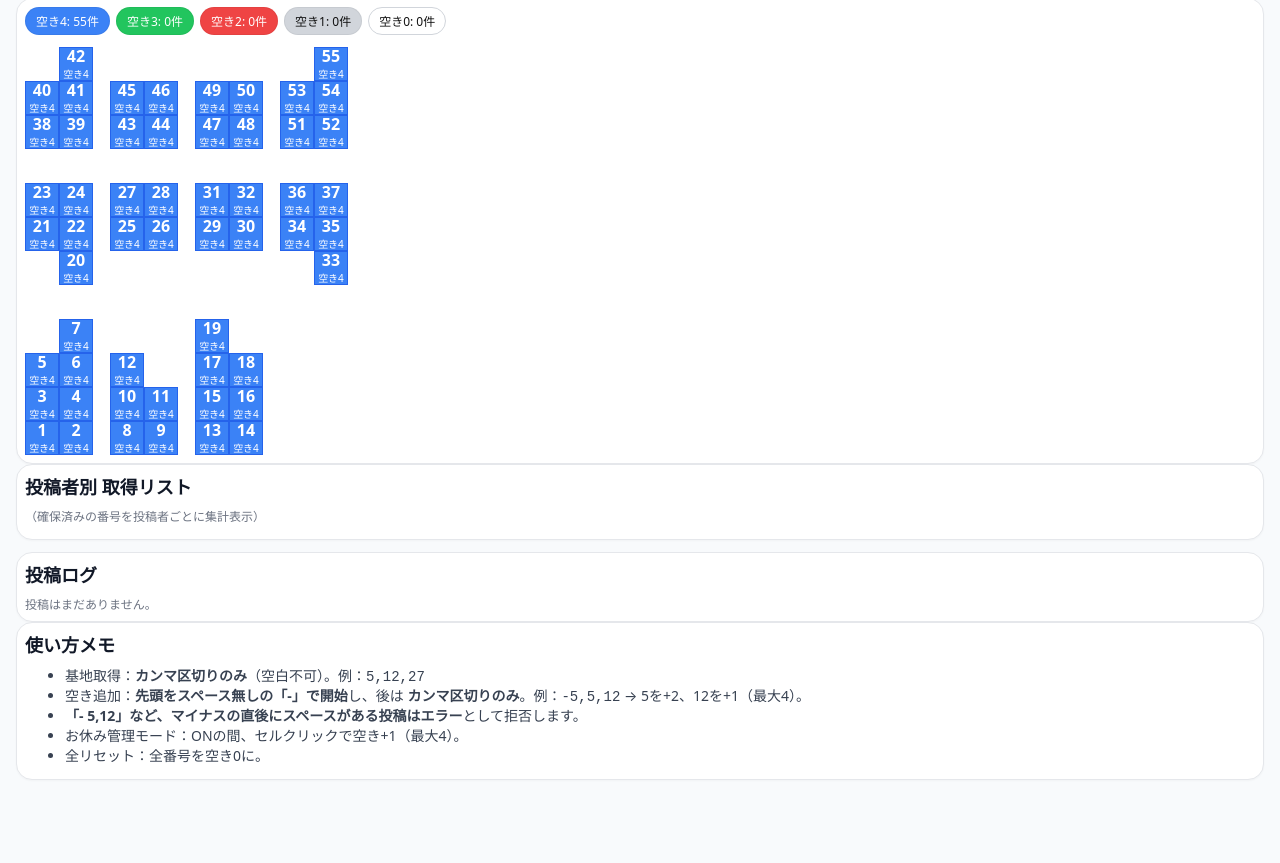
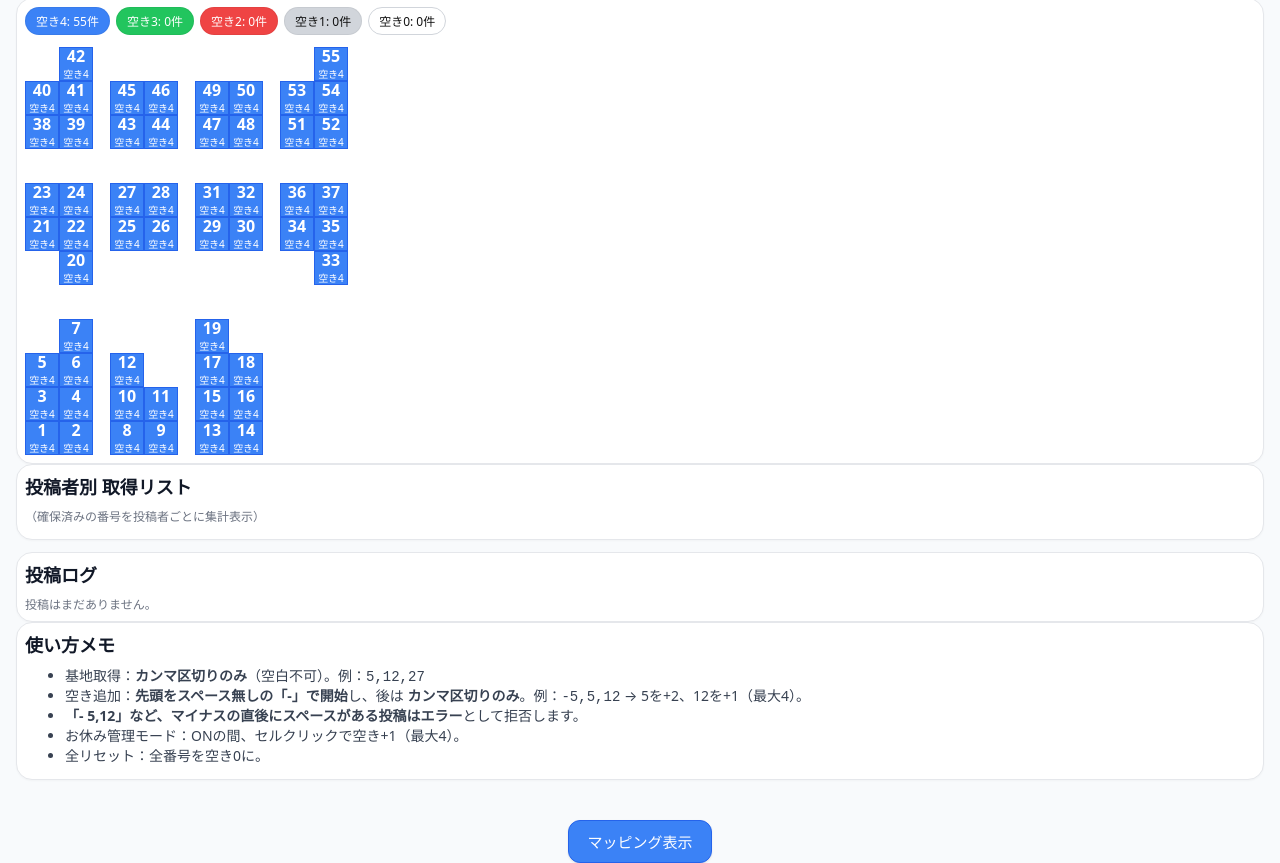
Before and after one commit to osadat-code/number-board, a website: page public/index.html in a window 1280 px wide. Shown: the part 371-1234 px from the top of the page. Before the commit the page ends 1167 px from the top, so only its background shows below. Drawn offline with Linux system fonts and the light colour scheme; no server answers.

Commit message:
マッピング追加

```diff
--- a/public/index.html
+++ b/public/index.html
@@ -167,7 +167,22 @@
   </div>
 </section>
 </div>
-
+<div style="text-align:center; margin-top:24px;">
+  <a href="./mapping.html" target="_blank"
+     style="
+       display:inline-block;
+       padding:10px 18px;
+       background:#3b82f6;
+       color:#fff;
+       border-radius:12px;
+       text-decoration:none;
+       font-size:15px;
+       border:1px solid #2563eb;
+       box-shadow:0 1px 2px rgba(0,0,0,0.1);
+     ">
+    マッピング表示
+  </a>
+</div>
 <script>
 (function(){
   const BOARD_SIZE=55, MAX_SLOTS=4, TILE=34;
```
